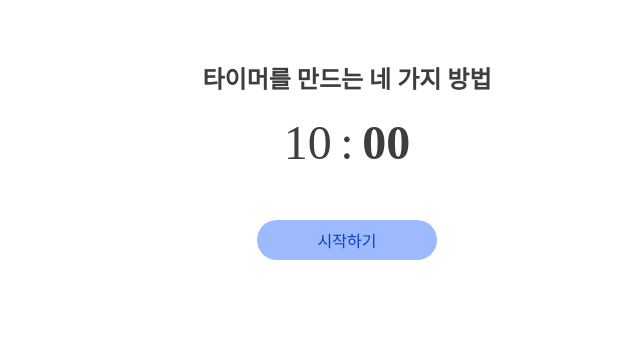
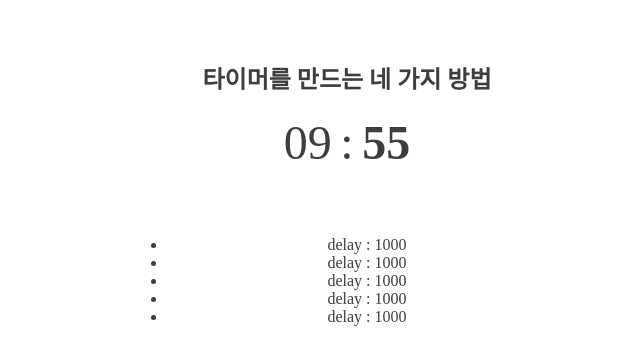
Before and after one commit to gyur1kim/timer, a React (Vite) app: page / in a window 1280 px wide. Shown: the top 362 px of the page, without its empty margins (293-933 px from the left). Built offline with nearby package versions, Linux system fonts and the light colour scheme; a web font is replaced by a local one.

Commit message:
feat: delay 시간 보이기

```diff
--- a/src/timer/Timer.css
+++ b/src/timer/Timer.css
@@ -41,3 +41,14 @@
   background-color: #9dbaff;
   color: #083fc4;
 }
+
+.delay-wrapper {
+  display: flex;
+  justify-content: center;
+  max-height: 400px;
+}
+
+.delay-list {
+  width: 400px;
+  overflow-y: auto;
+}
--- a/src/timer/WrongTimer.tsx
+++ b/src/timer/WrongTimer.tsx
@@ -1,4 +1,4 @@
-import { useEffect, useState } from "react";
+import { useEffect, useRef, useState } from "react";
 
 import timerFormat from "../utils/timerFormat";
 
@@ -12,32 +12,35 @@ function WrongTimer({ milliseconds }: WrongTimerType) {
   const [time, setTime] = useState<number>(milliseconds);
   const [intervalId, setIntervalId] =
     useState<ReturnType<typeof setInterval>>();
-  const [run, setRun] = useState<boolean>(false);
+  const startTimestamp = useRef(Date.now());
+
+  const listElem = document.querySelector(".delay-list")!;
 
   useEffect(() => {
-    if (!run) return;
+    const handleTimer = () => {
+      const now = Date.now();
+      const li = document.createElement("li");
+      li.innerText = `delay : ${now - startTimestamp.current}`;
+      listElem.appendChild(li);
+      listElem.scrollTop = listElem.scrollHeight;
 
-    const handleTimer = () => {
+      startTimestamp.current = now;
       setTime((prev) => prev - 1000);
     };
 
-    const intervalId: ReturnType<typeof setInterval> = setInterval(
-      handleTimer,
-      1000
-    );
+    const intervalId = setInterval(handleTimer, 1000);
     setIntervalId(intervalId);
 
     return () => {
-      if (run && intervalId) clearInterval(intervalId);
+      if (intervalId) clearInterval(intervalId);
     };
-  }, [run]);
+  }, [listElem]);
 
   useEffect(() => {
-    if (time <= 0 && run && intervalId) {
+    if (time <= 0 && intervalId) {
       clearInterval(intervalId);
-      setRun(false);
     }
-  }, [time, intervalId, run]);
+  }, [time, intervalId]);
 
   const [min, sec] = timerFormat(time);
 
@@ -47,14 +50,8 @@ function WrongTimer({ milliseconds }: WrongTimerType) {
         <span className="time">{min}</span>:
         <span className="second">{sec}</span>
       </div>
-      <div className="button-wrapper">
-        <button
-          type="button"
-          className={`button_${run ? "stop" : "go"}`}
-          onClick={() => setRun((prev) => !prev)}
-        >
-          {run ? "일시정지" : "시작하기"}
-        </button>
+      <div className="delay-wrapper">
+        <ul className="delay-list"></ul>
       </div>
     </>
   );
```
